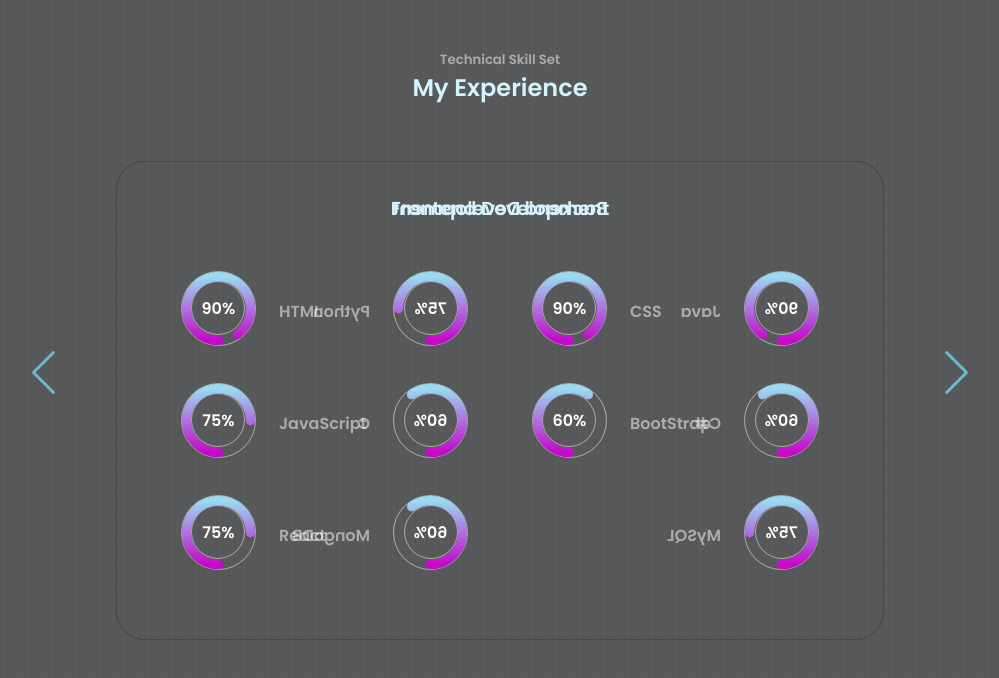
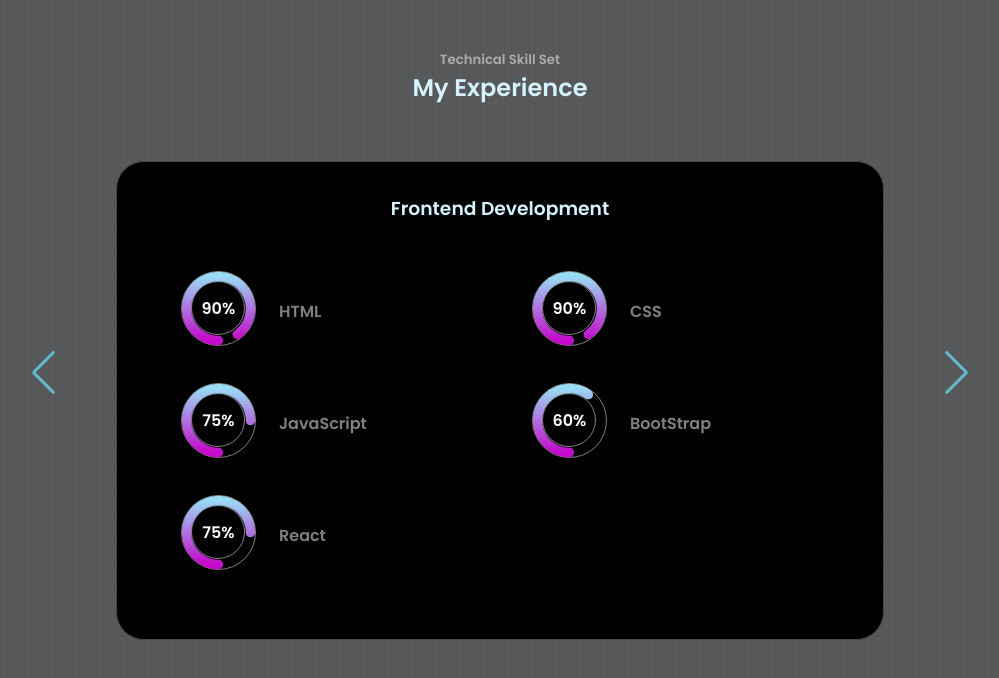
Before and after one commit to knbhagat/digital-portfolio, a React (Create React App) app: page / in a window 1280 px wide. In both pictures the pointer is over the element 640 px from the left and 1978 px from the top of the page. Shown: the part 1578-2256 px from the top of the page, without its empty margins (140-1139 px from the left). Built offline with nearby package versions, Linux system fonts and the light colour scheme.

Commit message:
Update experience.css
Update on Swiper Slides made background collude so had to change background color

```diff
--- a/src/sections/experience/experience.css
+++ b/src/sections/experience/experience.css
@@ -23,6 +23,7 @@
     left: 50%;
     transform: translateX(-50%);
     border: solid 1px #494848;
+    background-color: black; /* CHANGE */
 }
 
 .language-container > h3 {
@@ -30,7 +31,7 @@
 }
 
 .language-container:hover {
-    background-color: transparent;
+    background-color: black; /* CHANGE */
     border-color: var(--color-primary-variant);
     transition: all 1s;
 }
```
